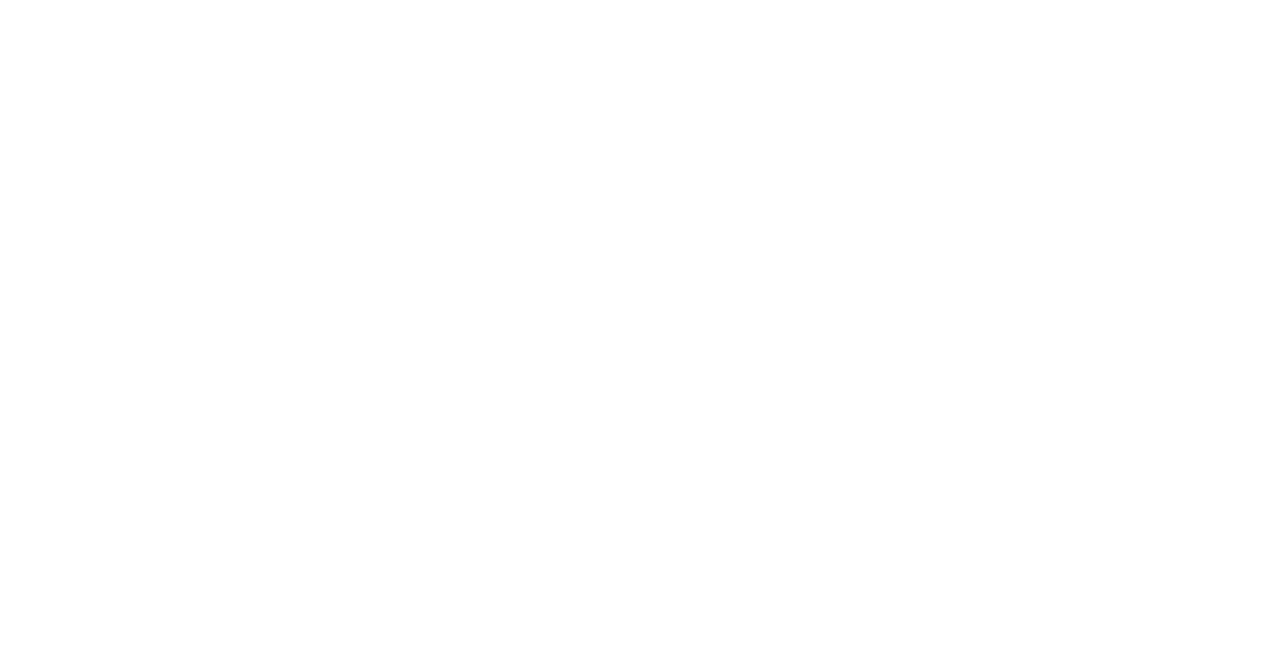
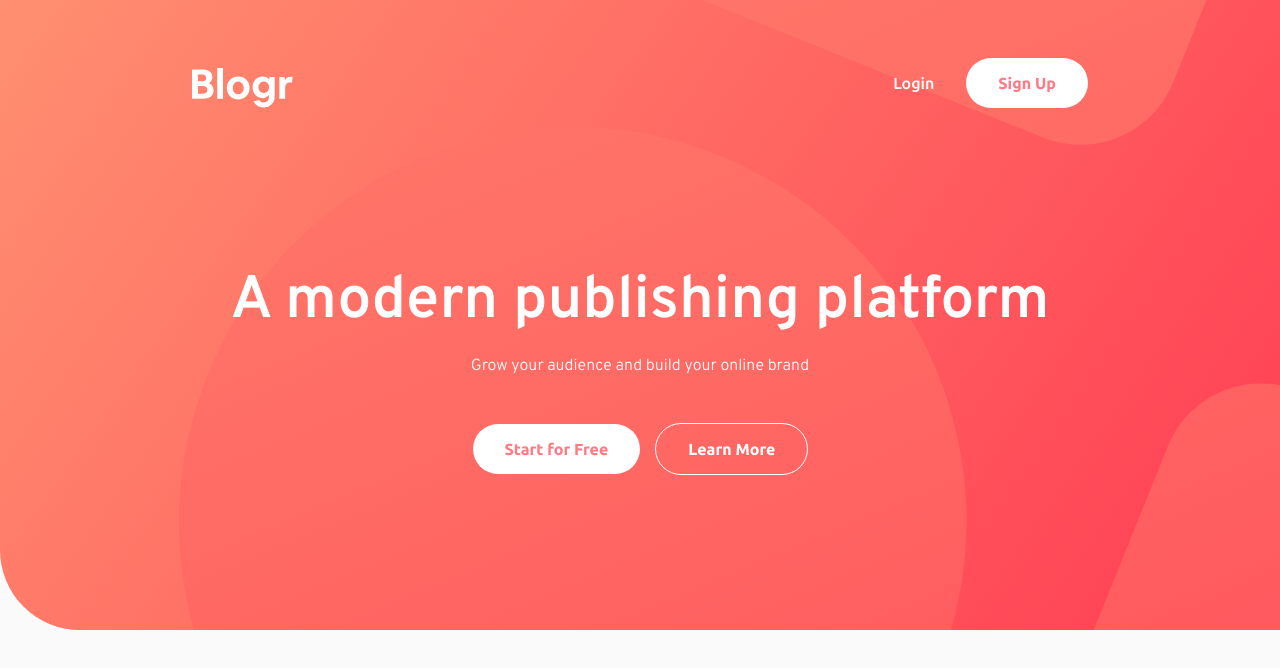
Before and after one commit to fernandoLRibeiro/blogr-landing-page-solution, a React (Create React App) app: page / in a window 1280 px wide. Shown: the top 668 px of the page. Built offline with nearby package versions, Linux system fonts and the light colour scheme.

Commit message:
Build basic CTA structure

```diff
--- a/src/App.js
+++ b/src/App.js
@@ -1,8 +1,13 @@
-import logo from "./logo.svg";
+import CTA from "./containers/CTA";
+import Navbar from "./containers/Navbar";
 import style from "./styles/App.module.css";
 
 function App() {
-  return <div className={style.App}></div>;
+  return (
+    <div className={style.App}>
+      <CTA />
+    </div>
+  );
 }
 
 export default App;
--- /dev/null
+++ b/src/components/Button.jsx
@@ -0,0 +1,16 @@
+import React from "react";
+import styles from "../styles/Button.module.css";
+
+const Button = ({ children, primary, outlined }) => {
+  return (
+    <button
+      className={`${styles.Button}  ${primary && styles.primary} ${
+        outlined && styles.outlined
+      }`}
+    >
+      {children}
+    </button>
+  );
+};
+
+export default Button;
--- /dev/null
+++ b/src/containers/CTA.jsx
@@ -0,0 +1,26 @@
+import React from "react";
+import Button from "../components/Button";
+import styles from "../styles/CTA.module.css";
+import Navbar from "./Navbar";
+
+const CTA = () => {
+  return (
+    <header className={styles.CTA}>
+      <Navbar />
+      <div className={styles.contentContainer}>
+        <div className={styles.textContainer}>
+          <h1>A modern publishing platform</h1>
+          <p className="subtitle">
+            Grow your audience and build your online brand
+          </p>
+        </div>
+        <div className={styles.buttonContainer}>
+          <Button primary>Start for Free</Button>
+          <Button outlined>Learn More</Button>
+        </div>
+      </div>
+    </header>
+  );
+};
+
+export default CTA;
--- /dev/null
+++ b/src/containers/Navbar.jsx
@@ -0,0 +1,18 @@
+import React from "react";
+import Button from "../components/Button";
+import styles from "../styles/Navbar.module.css";
+
+const Navbar = () => {
+  return (
+    <nav className={styles.navigation}>
+      <img src="./images/logo.svg" alt="Blogr Logo" className={styles.Logo} />
+
+      <div className={styles.buttonsContainer}>
+        <Button>Login</Button>
+        <Button primary>Sign Up</Button>
+      </div>
+    </nav>
+  );
+};
+
+export default Navbar;
--- /dev/null
+++ b/src/styles/Button.module.css
@@ -0,0 +1,23 @@
+.Button {
+  background-color: transparent;
+  border: 0;
+  outline: 0;
+  padding: 1em 2em;
+  font-size: 1em;
+  font-family: "Ubuntu", sans-serif;
+  font-weight: 500;
+  cursor: pointer;
+  border-radius: 5em;
+  color: white;
+}
+
+.primary {
+  background-color: white;
+  color: var(--color-primary-very-light-red);
+  font-weight: 700;
+}
+
+.outlined {
+  font-weight: 700;
+  outline: 1px solid white;
+}
--- /dev/null
+++ b/src/styles/CTA.module.css
@@ -0,0 +1,31 @@
+.CTA {
+  background: url("../../public/images/bg-pattern-intro-desktop.svg"),
+    var(--CTA-gradient);
+  background-position: 22% 52%;
+
+  display: flex;
+  flex-direction: column;
+  width: 100%;
+  border-bottom-left-radius: 5em;
+}
+
+.textContainer {
+  display: flex;
+  flex-direction: column;
+  align-items: center;
+  justify-content: center;
+  gap: 1em;
+}
+
+.contentContainer {
+  display: flex;
+  flex-direction: column;
+  justify-content: center;
+  align-items: center;
+  gap: 3em;
+  padding: 9.75em 0;
+}
+.buttonContainer {
+  display: flex;
+  gap: 1em;
+}
--- /dev/null
+++ b/src/styles/Navbar.module.css
@@ -0,0 +1,15 @@
+.navigation {
+  display: flex;
+  justify-content: space-between;
+  align-items: flex-end;
+  margin: 3.625em 12em 0;
+}
+
+.Logo {
+  width: min-content;
+  height: min-content;
+}
+
+.buttonsContainer {
+  display: flex;
+}
--- a/src/styles/index.css
+++ b/src/styles/index.css
@@ -21,9 +21,30 @@
   /* footer background */
   --color-neutral-very-dark-black-blue: hsl(240, 10%, 16%);
   /* Background gradient - Intro/CTA mobile nav */
-  --color-gradient-very-light-red: hsl(13, 100%, 72%);
-  --color-gradient-light-red: hsl(353, 100%, 62%);
+  --CTA-gradient: linear-gradient(
+    125deg,
+    hsl(13, 100%, 72%),
+    hsl(353, 100%, 62%)
+  );
   /* Background gradient - body */
   --color-gradient-very-dark-grey-blue: hsl(237, 17%, 21%);
   --color-gradient-very-dark-desaturated-blue: hsl(237, 23%, 32%);
 }
+
+body {
+  background-color: #fafafa;
+  font-family: "Overpass", sans-serif;
+  color: var(--color-neutral-white);
+  font-weight: 300;
+}
+
+h1 {
+  font-size: 3.75em;
+  font-weight: 600;
+  margin: 0;
+}
+
+.subtitle {
+  font-size: 1em;
+  margin: 0;
+}
```
